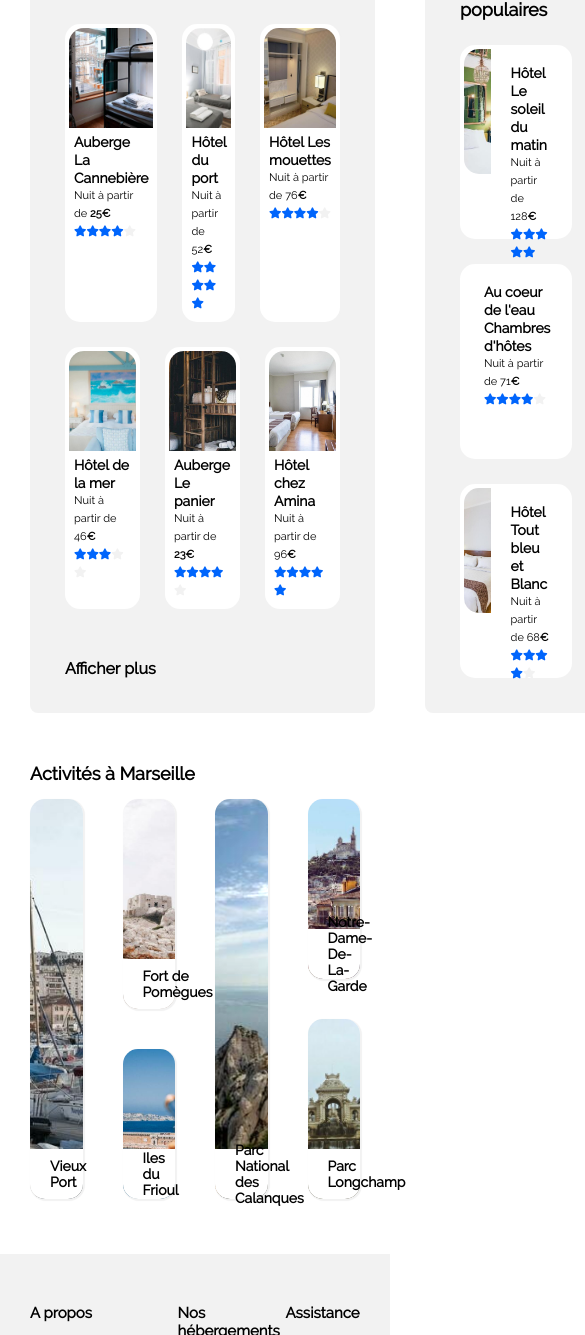
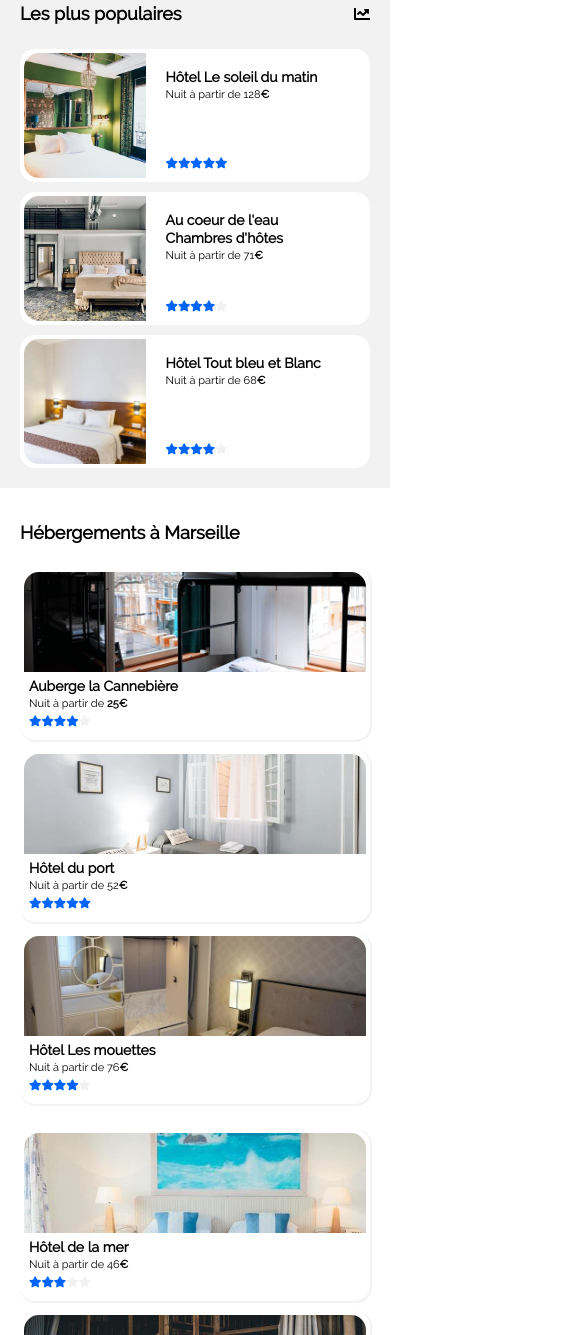
Before and after one commit to LaetitiaH/LaetitiaHars_2_08122020, a website: page index.html in a window 390 px wide. Shown: the part 665-2000 px from the top of the page, 585 px wide, since content can reach past the window. Drawn offline with Linux system fonts and the light colour scheme.

Commit message:
💄 add responsive style

```diff
--- a/index.html
+++ b/index.html
@@ -4,11 +4,12 @@
     <meta charset="UTF-8"/>
     <meta name="viewport" content="width=device-width, initial-scale=1.0">
     <link rel="stylesheet" href="style.css"/>
+    <link rel="stylesheet" media="all and (max-width : 570px)" href="small_resolution_style.css"/>
+    <link rel="stylesheet" media="all and (min-width : 571px) and (max-width: 1024px)" href="medium_resolution_style.css"/>
     <link
             rel="stylesheet"
             href="https://cdnjs.cloudflare.com/ajax/libs/font-awesome/5.15.1/css/all.min.css"
     />
-    <link rel="stylesheet" media="all and (max-device-width: 480px)" href="small_resolution_style.css"/>
 
     <title>Reservia</title>
 </head>
@@ -48,7 +49,7 @@
         </nav>
     </header>
 
-    <div class="general-content">
+    <main class="general-content">
         <section class="presentation-text">
             <h1 class="presentation-text-title">
                 Trouvez votre hébergement pour des vacances de rêve
@@ -118,7 +119,7 @@
                                     />
                                 </div>
                                 <div class="hotel-card-text">
-                                    <div class="hotel-card-title">Auberge La Cannebière</div>
+                                    <div class="hotel-card-title">Auberge la Cannebière</div>
                                     <div class="hotel-card-description">
                                         Nuit à partir de <strong>25€</strong>
                                     </div>
@@ -398,7 +399,7 @@
                 </div>
             </div>
         </section>
-    </div>
+    </main>
 </div>
 <footer>
     <div class="footer-content">
--- /dev/null
+++ b/medium_resolution_style.css
@@ -0,0 +1,60 @@
+/* START : Header section*/
+
+nav ul {
+    width: 300px;
+}
+
+/* END : Header section*/
+
+/* START: Accommodation section*/
+
+.accommodations-section {
+    flex-wrap: wrap-reverse;
+}
+
+.accommodations-content {
+    padding: 20px;
+}
+
+.hotel-cards-list {
+    display: flex;
+}
+
+.hotel-cards-list-row {
+    flex-direction: column;
+    flex: 1;
+}
+
+.accommodations-most-popular {
+    flex-basis: 100%;
+    margin-bottom: 20px;
+}
+
+.accommodations-city {
+    height: 670px;
+    margin-right: 0;
+    flex-basis: 100%;
+}
+
+.hotel-card,
+.hotel-card:last-child {
+    margin: 0 10px 10px 0;
+}
+
+/* END: Accommodation section*/
+
+/* START : Activities section */
+
+.activities-list {
+    column-gap: 15px;
+}
+
+.five-activity, .six-activity {
+    margin-bottom: 5px;
+}
+
+.two-activity {
+    margin-bottom: 15px;
+}
+
+/* END : Activities section */
--- a/style.css
+++ b/style.css
@@ -8,7 +8,7 @@ body {
 }
 
 .body-with-margin {
-    max-width: 1400px;
+    max-width: 1240px;
     margin: 0 auto;
 }
 
@@ -186,11 +186,9 @@ h4 {
     font-weight: 100;
 }
 
-
 /* END : Presentation section*/
 
 /* START: Accommodation section*/
-
 
 .accommodations-section {
     display: flex;
@@ -204,7 +202,7 @@ h4 {
 }
 
 .accommodations-city {
-    flex-basis: 60%;
+    flex-basis: 70%;
     margin-right: 50px;
 }
 
@@ -214,7 +212,7 @@ h4 {
 }
 
 .hotel-cards-list {
-    margin: 25px 0 25px 0;
+    margin: 25px 0 20px 0;
 }
 
 .hotel-cards-list-row {
@@ -283,8 +281,7 @@ a {
 .accommodations-most-popular {
     display: flex;
     flex-direction: column;
-    flex: 1;
-    flex-basis: 40%;
+    flex-basis: 30%;
 }
 
 .accommodation-most-popular-header {
@@ -295,7 +292,6 @@ a {
 }
 
 .hotel-card-most-popular {
-    flex: 1;
     margin-bottom: 25px;
     background-color: white;
     border-radius: 15px;
@@ -431,8 +427,12 @@ footer {
 }
 
 .footer-content {
+    max-width: 1240px;
+    margin: 0 auto;
+    padding: 0 30px 0 30px;
+    box-sizing: border-box;
     display: flex;
-    justify-content: space-evenly;
+    justify-content: space-between;
 }
 
 footer ul {
```
